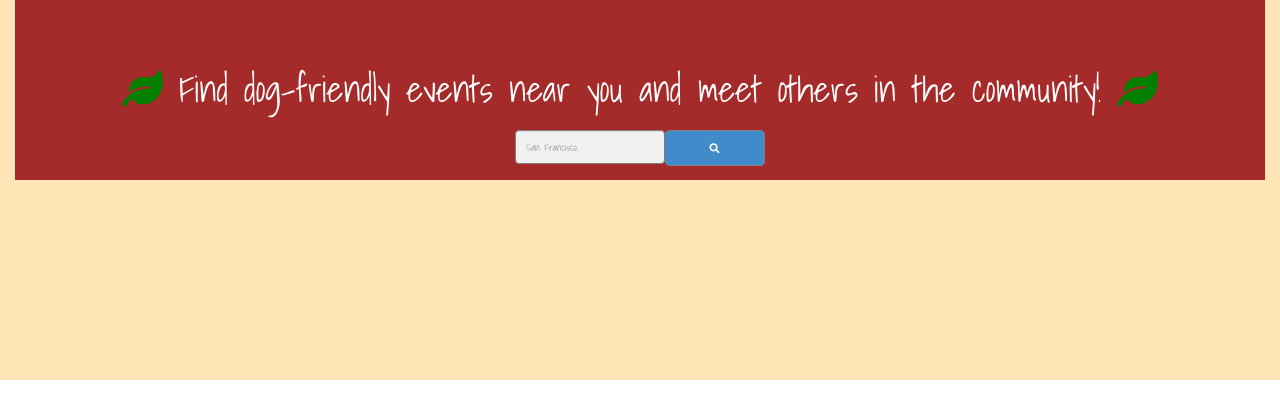
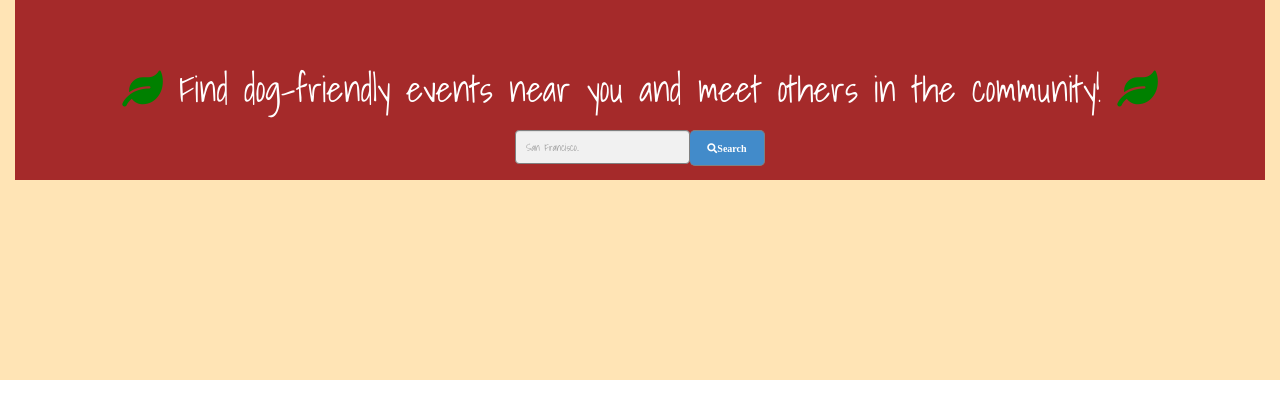
Before and after one commit to jtrieu2/PressPaws, a Flask app: template templates/events.html in a window 1280 px wide. Shown: the part 52-471 px from the top of the page. Run offline with Flask 2, Linux system fonts and the light colour scheme; the template is opened without the code that fills it, so the values that code supplies are empty; some libraries are stand-ins or nearby versions; some web fonts are replaced.

Commit message:
fix1 of search bar bag on events

```diff
--- a/static/events.css
+++ b/static/events.css
@@ -6,18 +6,7 @@ form.eventsearch input[type=text] {
   width: 60%;
   background: #f1f1f1;
 }
-form.eventsearch button {
-  float: left;
-  width: 40%;
-  padding: 10px;
-  background: #428bca;
-  color: white;
-  font-size: 10px;
-  border: 1px solid grey;
-  border-left: none;
-  cursor: pointer;
-  border-radius: 5px;
-}
+
 .events-header {
   padding-top: 50px;
   padding-bottom: 50px;
--- a/templates/events.html
+++ b/templates/events.html
@@ -3,6 +3,28 @@
 <head>
     <link rel="stylesheet" type="text/css" href="/static/events.css">
 </head>
+<style>
+form.eventsearch input[type=text] {
+  padding: 10px;
+  font-size: 10px;
+  border: 1px solid grey;
+  float: left;
+  width: 70%;
+  background: #f1f1f1;
+}
+form.eventsearch button {
+  float: left;
+  width: 30%;
+  padding: 10px;
+  background: #428bca;
+  color: white;
+  font-size: 10px;
+  border: 1px solid grey;
+  border-left: none;
+  cursor: pointer;
+  border-radius: 5px;
+}
+</style>
 
 <div class="container-fluid" id="events-container">
   <div class="events-header">
@@ -14,7 +36,7 @@
     <!-- Search form -->
     <form action="/events-search" method="POST" class="eventsearch" style="font-size: 10px; margin:auto; max-width: 250px">
           <input type="text" name="city" placeholder="San Francisco.." aria-label="Search" class="form-control">
-          <button type="submit"><i class="fa fa-search"></i></button>
+          <button type="submit"><i class="fa fa-search">Search</i></button>
     </form>
   </div>
     <div class="cards-container">
```
